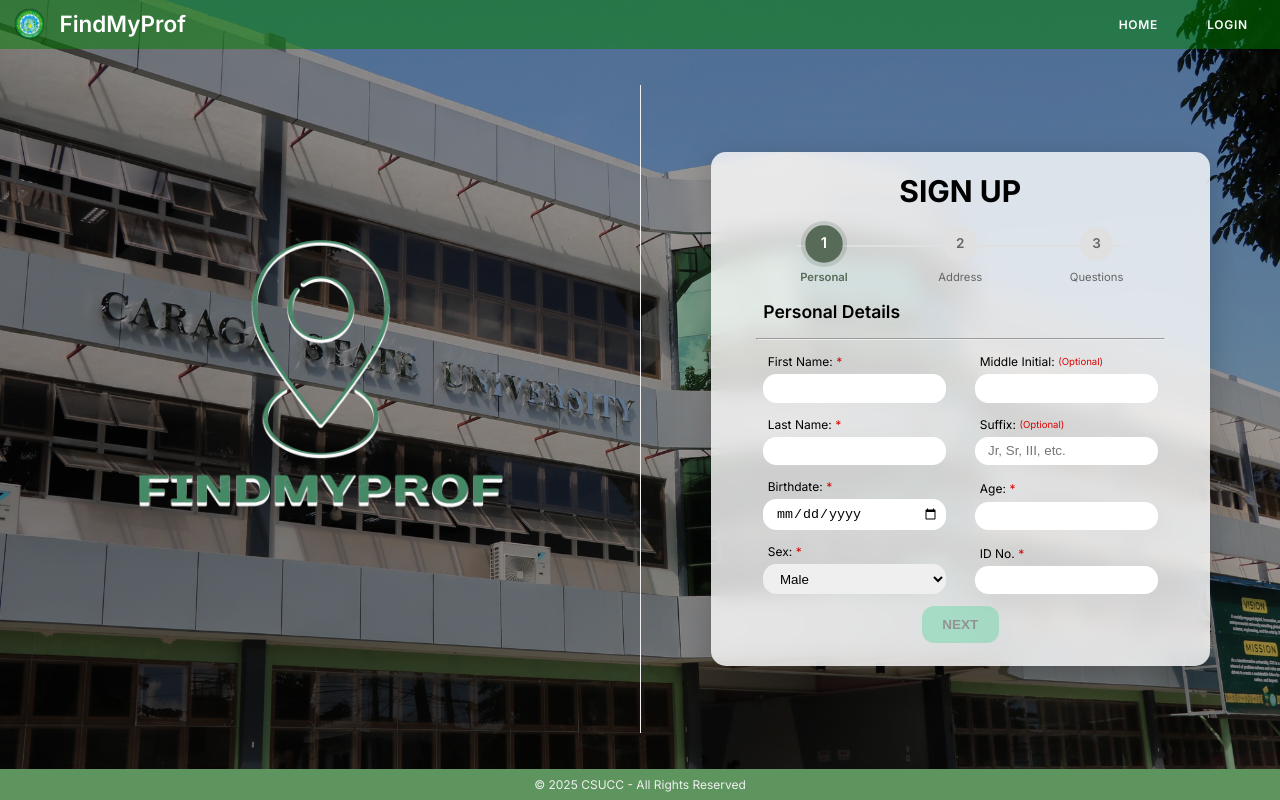
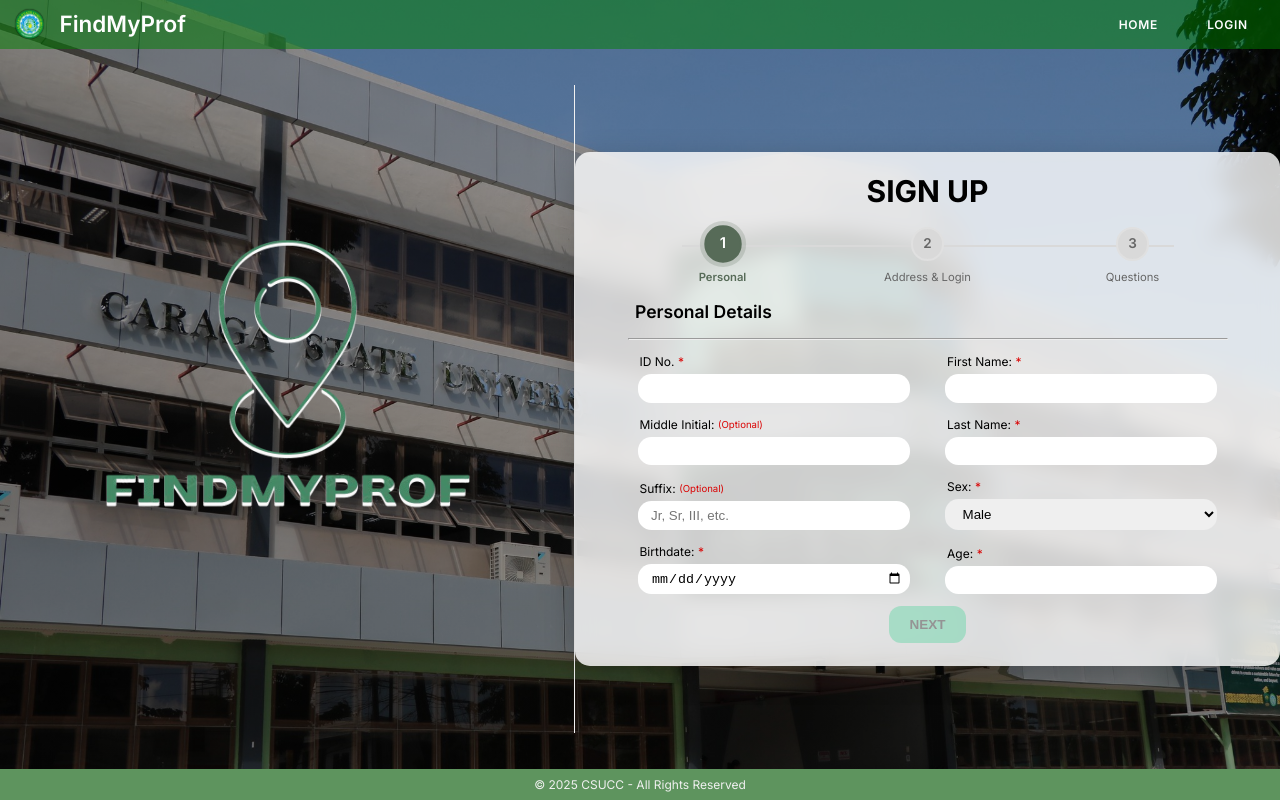
Before and after one commit to PamMertz21/Security2.0, a Vue app: page /signup in a window 1280 px wide. Built offline with nearby package versions, Linux system fonts and the light colour scheme.

Commit message:
minor changes

```diff
--- a/src/assets/CSS/signup.css
+++ b/src/assets/CSS/signup.css
@@ -1,6 +1,6 @@
 
 form {
-  width: 100%;
+  width: 45em;
   height: 100%;
   display: flex;
   flex-direction: column;
@@ -28,7 +28,7 @@
   left: 10%;
   right: 10%;
   height: 2px;
-  background-color: #e0e0e0;
+  background-color: #d9d9d9;
   z-index: 0;
 }
 
@@ -46,7 +46,7 @@
   width: 2.5em;
   height: 2.5em;
   border-radius: 50%;
-  background-color: #e0e0e0;
+  background-color: #d9d9d9;
   color: #666;
   display: flex;
   align-items: center;
@@ -66,9 +66,9 @@
 }
 
 .step-item.completed .step-number {
-  background-color: #28a745;
+  background-color: #39954e;
   color: white;
-  border-color: #28a745;
+  border-color: #4aac61;
 }
 
 .step-item.completed .step-number::after {
--- a/src/assets/JS/signup.js
+++ b/src/assets/JS/signup.js
@@ -48,7 +48,7 @@
     steps() {
       return [
         { id: 'personal', label: 'Personal' },
-        { id: 'login_details', label: 'Address' },
+        { id: 'login_details', label: 'Address & Login' },
         { id: 'questions', label: 'Questions' }
       ];
     },
@@ -366,14 +366,29 @@
       const id = input.id;
       const value = input.value;
       let messages = [];
+      const firstChar = value.charAt(0);
+      // Regex for common suffixes
+      const suffixRegex = /^(?:Jr|Sr|I|II|III|IV|V|VI|VII|VIII|IX|X)\.?$/i;
 
-      // Check errors in priority order - most probable first errors first
-      if (value.length > 0 && !this.wordsCapitalized(value)) {
-        messages.push('First letter of each word must be capitalized!');
-      } else if (value.length > 3) {
+      if (!value) {
+        this.warnings[id] = [];
+        return;
+      }
+
+      // invalid input
+      if (!suffixRegex.test(value)) {
+        messages.push('Invalid suffix. Use: Jr, Sr, I, II, III, IV, V, etc.');
+        this.warnings[id] = messages;
+        return;
+      }
+
+      // Ensure capitalization
+      else if (firstChar && firstChar !== firstChar.toUpperCase()) {
+        messages.push('Suffix should start with a capital letter.');
+      }
+
+      else if (value.length > 4) {
         messages.push('Input too long!');
-      } else if (/^[a-zA-Z.]+$/.test(value) === false && value.length > 0) {
-        messages.push('Invalid suffix input');
       }
 
       this.warnings[id] = messages;
--- a/src/components/SignupForm.vue
+++ b/src/components/SignupForm.vue
@@ -34,6 +34,13 @@
       <hr>
       <div class="registration-box">
         <div class="form-group">
+          <input type="text" id="user_id" name="user_id" v-model="form.id" required @input="checkID">
+          <label for="id">ID No. <span>*</span></label>
+          <div class="field-error" v-if="warnings.user_id && warnings.user_id.length">
+            <div class="error-message">{{ warnings.user_id[0] }}</div>
+          </div>
+        </div>
+        <div class="form-group">
           <input type="text" id="fname" name="fname" v-model="form.firstName" required @input="validateName">
           <label for="fname">First Name: <span>*</span></label>
           <div class="field-error" v-if="warnings.fname && warnings.fname.length">
@@ -62,6 +69,13 @@
           </div>
         </div>
         <div class="form-group">
+          <select name="sex" id="sex" v-model="form.sex" required>
+              <option value="male">Male</option>
+              <option value="female">Female</option>
+          </select>
+          <label for="mname">Sex: <span>*</span></label>
+        </div>
+        <div class="form-group">
           <input type="date" id="birthdate" name="birthdate" v-model="form.birthdate" required @input="onBirthInput">
           <label for="birthdate">Birthdate: <span>*</span></label>
           <div class="field-error" v-if="warnings.birthdate && warnings.birthdate.length">
@@ -73,20 +87,6 @@
           <label for="age">Age: <span>*</span></label>
           <div class="field-error" v-if="warnings.age && warnings.age.length">
             <div class="error-message">{{ warnings.age[0] }}</div>
-          </div>
-        </div>
-        <div class="form-group">
-          <select name="sex" id="sex" v-model="form.sex" required>
-              <option value="male">Male</option>
-              <option value="female">Female</option>
-          </select>
-          <label for="mname">Sex: <span>*</span></label>
-        </div>
-        <div class="form-group">
-          <input type="text" id="user_id" name="user_id" v-model="form.id" required @input="checkID">
-          <label for="id">ID No. <span>*</span></label>
-          <div class="field-error" v-if="warnings.user_id && warnings.user_id.length">
-            <div class="error-message">{{ warnings.user_id[0] }}</div>
           </div>
         </div>
       </div>
```
